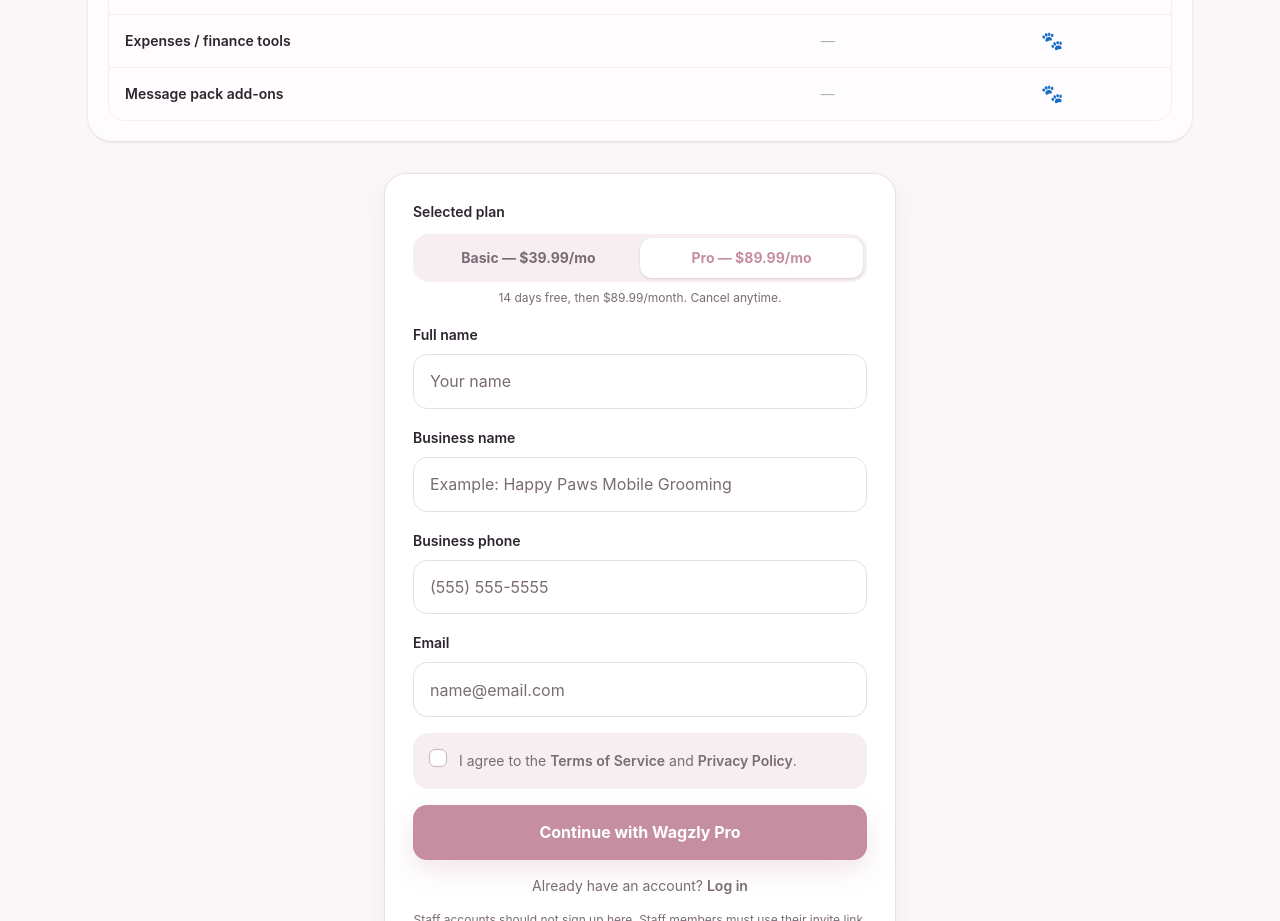
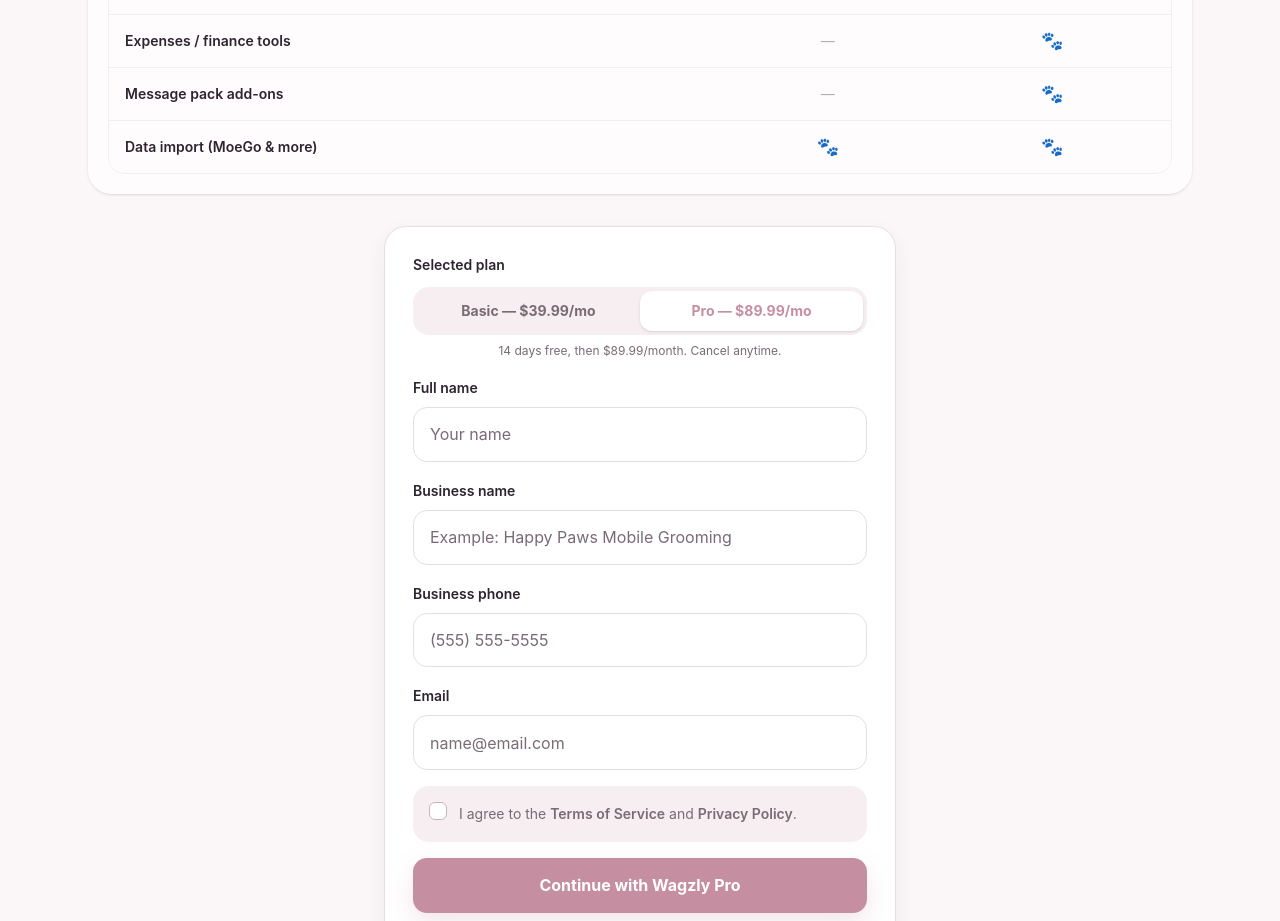
Before and after one commit to trevorolsen96-pixel/groomer-onboarding-site, a Next.js app: page /create-account in a window 1280 px wide. Shown: the part 1280-2201 px from the top of the page. Built offline with nearby package versions, Linux system fonts and the light colour scheme; no server answers.

Commit message:
Add Data import row to features table on homepage and create-account page

```diff
--- a/app/create-account/page.tsx
+++ b/app/create-account/page.tsx
@@ -17,6 +17,7 @@
   ["Payment links", "—", "paw"],
   ["Expenses / finance tools", "—", "paw"],
   ["Message pack add-ons", "—", "paw"],
+  ["Data import (MoeGo & more)", "paw", "paw"],
 ];
 
 export default function CreateAccountPage() {
--- a/app/page.tsx
+++ b/app/page.tsx
@@ -275,6 +275,7 @@
                 ["Payment links", "—", "🐾"],
                 ["Expenses / finance tools", "—", "🐾"],
                 ["Message pack add-ons", "—", "🐾"],
+                ["Data import (MoeGo & more)", "🐾", "🐾"],
               ].map(([feature, basic, pro]) => (
                 <tr key={feature} className="border-t border-black/5">
                   <td className="px-4 py-3 font-semibold text-[var(--text-primary)]">{feature}</td>
```
